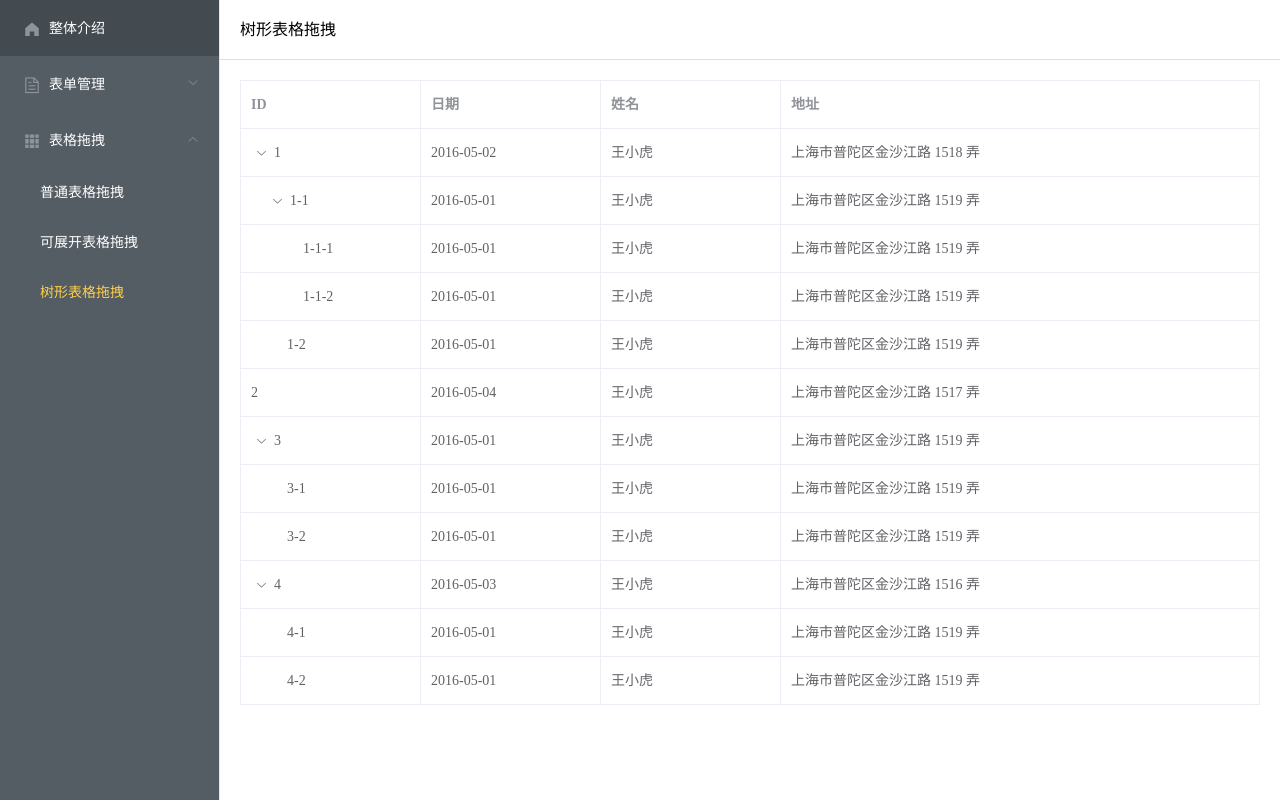
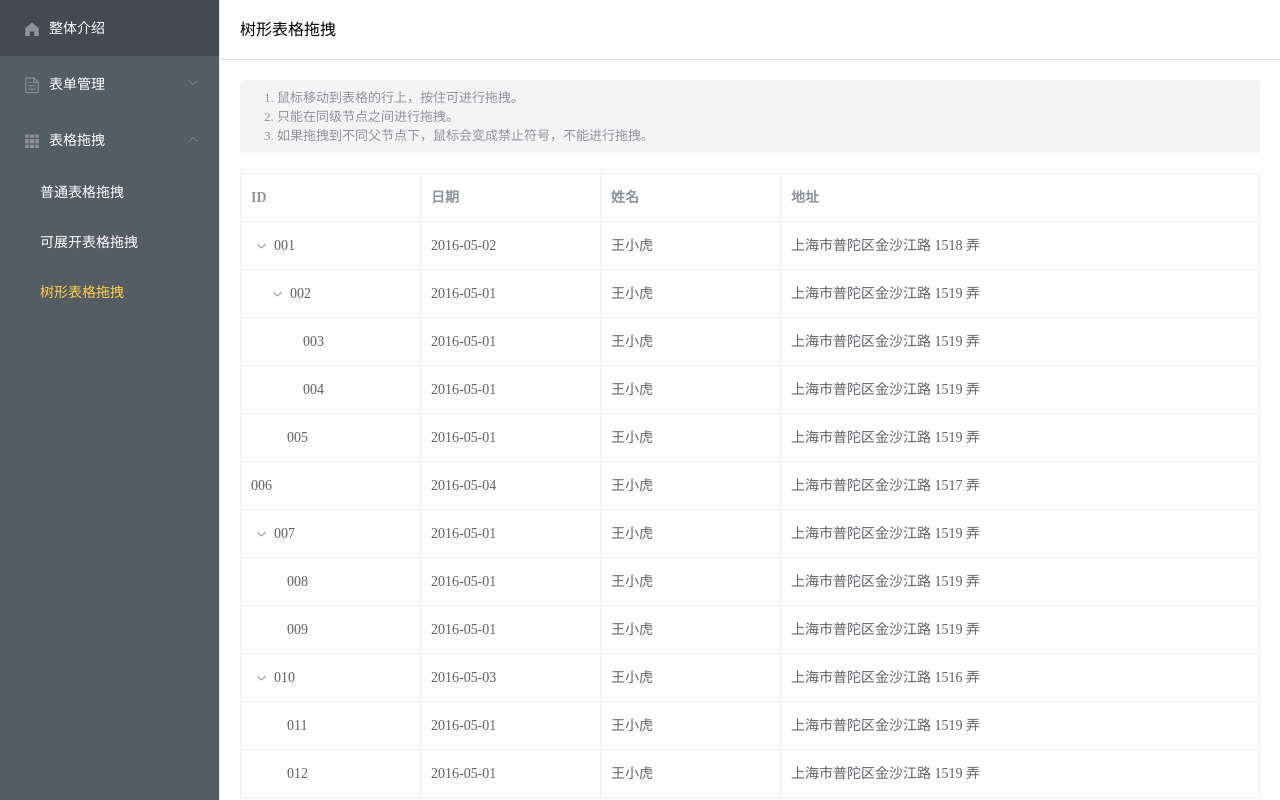
Before and after one commit to liaojunhongyue/element-ui2-custom-component, a Vue app: page /table/drag/treeTableDrag in a window 1280 px wide. Built offline with nearby package versions, Linux system fonts and the light colour scheme.

Commit message:
add tree table drag

```diff
--- a/src/pages/table/treeTableDrag.vue
+++ b/src/pages/table/treeTableDrag.vue
@@ -1,12 +1,28 @@
 <template>
 	<div>
+		<el-alert
+			type="info"
+			:closable="false"
+			style="margin-bottom: 20px;"
+		>
+			<template #title>
+				<span style="white-space: pre-line;">
+					1. 鼠标移动到表格的行上，按住可进行拖拽。<br>
+					2. 只能在同级节点之间进行拖拽。<br>
+					3. 如果拖拽到不同父节点下，鼠标会变成禁止符号，不能进行拖拽。<br>
+				</span>
+			</template>
+		</el-alert>
 		<el-table
+			ref="table"
 			:data="tableData"
-			style="width: 100%;margin-bottom: 20px;"
-			row-key="id"
+			:row-key="rowKey"
+			class="tree-table"
+			:row-class-name="tableRowClassName"
 			:border="true"
 			default-expand-all
-			:tree-props="{children: 'children', hasChildren: 'hasChildren'}">
+			:tree-props="{children: 'children', hasChildren: 'hasChildren'}"
+		>
 			<el-table-column
 				prop="id"
 				label="ID"
@@ -29,76 +45,274 @@
 		</el-table>
 	</div>
 </template>
+
 <script>
+import Sortable from 'sortablejs';
+
 export default {
 	data() {
 		return {
 			tableData: [{
-          id: '1',
+				id: '001',
 				date: '2016-05-02',
 				name: '王小虎',
 				address: '上海市普陀区金沙江路 1518 弄',
 				children: [{
-						id: '1-1',
+					id: '002',
 					date: '2016-05-01',
 					name: '王小虎',
 					address: '上海市普陀区金沙江路 1519 弄',
 					children: [{
-							id: '1-1-1',
+						id: '003',
 						date: '2016-05-01',
 						name: '王小虎',
 						address: '上海市普陀区金沙江路 1519 弄'
 					}, {
-							id: '1-1-2',
+						id: '004',
 						date: '2016-05-01',
 						name: '王小虎',
 						address: '上海市普陀区金沙江路 1519 弄'
 					}]
 				}, {
-						id: '1-2',
+					id: '005',
 					date: '2016-05-01',
 					name: '王小虎',
 					address: '上海市普陀区金沙江路 1519 弄'
 				}]
 			}, {
-          id: '2',
+				id: '006',
 				date: '2016-05-04',
 				name: '王小虎',
 				address: '上海市普陀区金沙江路 1517 弄'
 			}, {
-          id: '3',
+				id: '007',
 				date: '2016-05-01',
 				name: '王小虎',
 				address: '上海市普陀区金沙江路 1519 弄',
 				children: [{
-						id: '3-1',
+					id: '008',
 					date: '2016-05-01',
 					name: '王小虎',
 					address: '上海市普陀区金沙江路 1519 弄'
 				}, {
-						id: '3-2',
+					id: '009',
 					date: '2016-05-01',
 					name: '王小虎',
 					address: '上海市普陀区金沙江路 1519 弄'
 				}]
 			}, {
-          id: '4',
+				id: '010',
 				date: '2016-05-03',
 				name: '王小虎',
 				address: '上海市普陀区金沙江路 1516 弄',
 				children: [{
-						id: '4-1',
+					id: '011',
 					date: '2016-05-01',
 					name: '王小虎',
 					address: '上海市普陀区金沙江路 1519 弄'
 				}, {
-						id: '4-2',
+					id: '012',
 					date: '2016-05-01',
 					name: '王小虎',
 					address: '上海市普陀区金沙江路 1519 弄'
 				}]
 			}],
+      rowKey: 'id',
+      flattenTableData: [],
+      oldTableRows: [],
+      oldTableExpandedRows: []
 		}
 	},
+	mounted() {
+		// 处理初始数据，增加parentId属性
+		this.tableData = this.addParentIdToTree(this.tableData);
+    // 将树形结构的数据扁平化
+    this.flattenTableData = this.flattenTree(this.tableData);
+		// 拖拽方法
+		this.setRowDrag();
+	},
+	methods: {
+    // 扁平化树形结构的数据
+    flattenTree(treeData) {
+      const result = [];
+      function traverse(node) {
+        const { children, ...rest } = node;
+        result.push(rest);
+        if (children) {
+          children.forEach(traverse);
+        }
+      }
+      treeData.forEach(traverse);
+      return result;
+    },
+    // 将扁平化的数据整理成树形结构
+    buildTree(flatData) {
+      const map = new Map();
+      const roots = [];
+      // 第一遍：建立ID到节点的映射
+      flatData.forEach(item => {
+        map.set(item.id, { ...item, children: [] });
+      });
+      // 第二遍：构建树结构
+      flatData.forEach(item => {
+        const node = map.get(item.id);
+        if (item.parentId === 'top') {
+          roots.push(node);
+        } else {
+          const parent = map.get(item.parentId);
+          if (parent) {
+            parent.children.push(node);
+          }
+        }
+      });
+      return roots;
+    },
+		// 给数据增加parentId属性
+		addParentIdToTree(data, parentId = 'top') {
+			return data.map(node => {
+				// 创建新节点对象（避免直接修改原对象）
+				const newNode = {
+					...node,
+					parentId: parentId
+				};
+				// 递归处理子节点
+				if (node.children && node.children.length > 0) {
+					newNode.children = this.addParentIdToTree(node.children, node.id);
+				}
+				return newNode;
+			});
+		},
+		// 将parentId放入行的class中
+		tableRowClassName({row}) {
+			return `parent-id-${row.parentId} item-id-${row.id}`;
+		},
+    // 获取扁平数据下目标节点的所有子节点
+    findAllChildNodes(nodeData, targetItemId) {
+      const result = [];
+      // 1. 验证目标节点是否存在
+      const targetNode = Object.values(nodeData).find(node =>
+        node._prevClass.includes(`item-id-${targetItemId}`)
+      );
+      if (!targetNode) return [];
+      // 2. 递归查找所有子节点
+      function collectChildren(currentItemId) {
+        Object.values(nodeData).forEach(node => {
+          const nodeParentMatch = node._prevClass.match(/parent-id-(\S+)/);
+          if (nodeParentMatch && nodeParentMatch[1] === currentItemId) {
+            const nodeIdMatch = node._prevClass.match(/item-id-(\S+)/);
+            if (nodeIdMatch) {
+              const nodeId = nodeIdMatch[1];
+              result.push(node);
+              collectChildren(nodeId); // 递归查找子节点的子节点
+            }
+          }
+        });
+      }
+      collectChildren(targetItemId);
+      return result;
+    },
+		// 返回带有特定标识符的class
+		findParentIdClass(element, target) {
+			return [...element.classList].find(className =>
+				className.includes(target)
+			);
+		},
+    // 查找后续带有特定class的节点
+    findNextSiblingWithClass(nodeList, startIndex, targetClass) {
+      // 遍历后续节点
+      const childNodes = [];
+      for (let i = startIndex + 1; i < nodeList.length; i++) {
+        const currentNode = nodeList[i];
+        // 检查节点是否包含目标class
+        if (currentNode.classList && currentNode.classList.contains(targetClass)) {
+          childNodes.push(currentNode);
+        }
+      }
+      return childNodes; // 未找到
+    },
+		// 设置拖拽
+		setRowDrag() {
+			const tableEl = this.$refs.table.$el.querySelector('.el-table__body-wrapper tbody');
+			Sortable.create(tableEl, {
+				animation: 150,
+        handle: '.el-table__row',
+        draggable: '.el-table__row',
+        ghostClass: 'sortable-ghost',
+        chosenClass: 'sortable-chosen',
+        // 开始拖拽时
+				onStart: () => {
+          // 记录原先行数据
+          this.oldTableRows = this.$refs.table.$el.querySelectorAll('tbody tr');
+        },
+				// 拖拽进行时
+        onMove: (evt) => {
+          // 获取拖拽节点以及关联节点的parentId
+          const draggedParentId = evt.dragged && this.findParentIdClass(evt.dragged, 'parent-id-') || null;
+          const relatedParentId = evt.related && this.findParentIdClass(evt.related, 'parent-id-') || null;
+
+          // 判断是否为同级节点，如果不是同级节点则不可以拖拽
+          if (draggedParentId !== relatedParentId) {
+						evt.willInsertAfter = false;
+						evt.dragged && evt.dragged.classList.add('sortable-drag-denied');
+            return false;
+          }
+          return true;
+        },
+				// 拖拽结束处理
+        onEnd: (evt) => {
+          if (evt.item) {
+            // 移除禁止拖拽的class
+            evt.item.classList.remove('sortable-drag-denied');
+
+            // 找到该节点下的所有子节点
+            const itemId = this.findParentIdClass(evt.item, 'item-id-').split('-')[2];
+            const siblingNodes = this.findAllChildNodes(this.oldTableRows, itemId);
+
+            // 获取该节点，以及相关子节点的数据
+            const moveLength = [evt.item].length + siblingNodes.length;
+            const moveItems = this.flattenTableData.splice(evt.oldIndex, moveLength);
+
+            // 如果是向下移动，索引位置受原本的子节点数据个数影响，需要将原本的子节点数据个数减去，再加上移动到的索引位置的节点的子节点个数加上，从而得到正确的索引位置
+            const related = this.oldTableRows[evt.newIndex];
+            const relatedId = this.findParentIdClass(related, 'item-id-').split('-')[2];
+            const relatedChildren = this.findAllChildNodes(this.oldTableRows, relatedId);
+            const newIndex = evt.newIndex > evt.oldIndex ? evt.newIndex - siblingNodes.length + relatedChildren.length : evt.newIndex;
+
+            // 重新整理扁平化的tree数据
+            this.flattenTableData.splice(newIndex, 0, ...moveItems);
+
+            // 临时修改row-key，目的是强制渲染整体表格，防止由于key相同造成的子节点数据没有跟随移动
+            const tempKey = this.rowKey + '?t=' + Date.now();
+            this.rowKey = tempKey;
+
+            // 将扁平化的数据重新生成树形结构
+            this.tableData = this.buildTree(this.flattenTableData);
+
+            // 将key恢复原始值，恢复原先隐藏的数据，重新计算布局
+            this.$nextTick(() => {
+              this.rowKey = 'id';
+              this.$refs.table.doLayout();
+            });
+
+            console.log('最新的tableData数据：', this.tableData);
+          }
+        }
+			});
+		},
+	}
 }
 </script>
+
+<style>
+/* 拖拽样式 */
+.tree-table .sortable-ghost {
+  opacity: 0.5;
+}
+.tree-table .sortable-chosen {
+  background: #f5f7fa;
+}
+/* 禁止拖拽时的鼠标图标 */
+.tree-table .sortable-drag-denied {
+  cursor: not-allowed;
+}
+</style>
```
Lines whose indentation alone changed are shown as unchanged.
